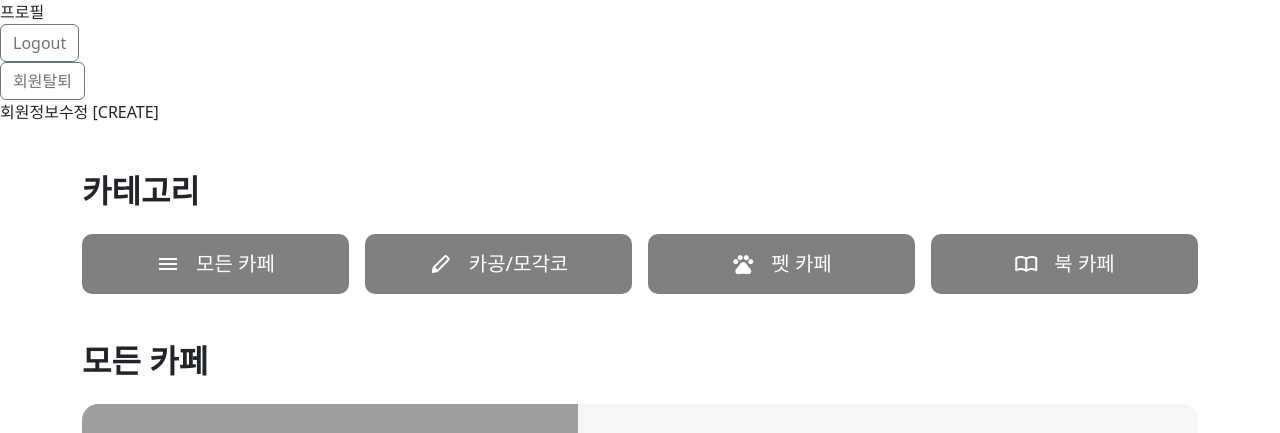
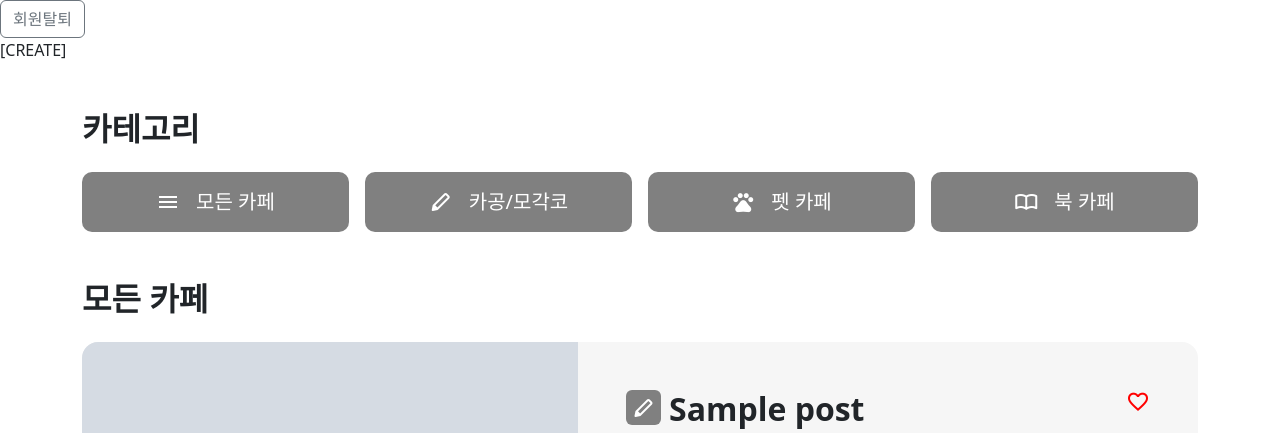
Before and after one commit to JeonggonCho/Today-Cafe, a Django app: page /posts/ in a window 1280 px wide. Shown: the part 120-553 px from the top of the page. Run offline with Django 3.2, Linux system fonts and the light colour scheme; a user stored in the database is signed in; tables that the repository leaves empty hold one stand-in row (values such as "Sample post"); grey boxes marked "Sample" are stand-in pictures; grey boxes are pictures that could not be loaded.

Commit message:
Docs posts/post, posts by jeonggon

```diff
--- a/posts/templates/posts/posts.html
+++ b/posts/templates/posts/posts.html
@@ -28,19 +28,10 @@
 </nav>
 
   {% if request.user.is_authenticated %}
-    <a href="{% url 'accounts:profile' user.username %}">프로필</a>
-    <form action="{% url 'accounts:logout' %}" method='POST'>
-      {% csrf_token %}
-      <input class="btn btn-outline-secondary text-center" type='submit' value='Logout'>
-    </form>
     <form action="{% url 'accounts:delete' %}" method='POST'>
       {% csrf_token %}
       <button type="submit" class="btn btn-outline-secondary" role="button">회원탈퇴</button>
     </form>
-    <a href="{% url 'accounts:update' %}">회원정보수정</a>
-  {% else %}
-    <a href="{% url 'accounts:login' %}">Login</a>
-    <a href="{% url 'accounts:signup' %}">Signup</a>
   {% endif %}
 
   <a href="{% url 'posts:create' %}">[CREATE]</a>
@@ -89,7 +80,7 @@
             <div class="posts--cate_form d-flex mb-5">
               <!-- 카테고리 카페 이미지 -->
               <div class="posts--cate_img_form">
-                <img src="https://www.jeongdong.or.kr/static/portal/img/HKPU_04_04_pic1.jpg" alt="">
+                <img src="{{ post.image.url }}" alt="">
               </div>
               <div class="w-100 h-100">
                 <!-- 카테고리 카페 이름 -->
@@ -98,9 +89,9 @@
                     <a href='{% url 'posts:post' post.pk %}'>
                     <div class="d-flex gap-2">
                       <div class="posts--cate_form_icon d-flex justify-content-center align-items-center"><span class="material-symbols-outlined">stylus</span></div>
-                      <h2><strong>스터디 카페</strong></h2>
+                      <h2><strong>{{ post.title }}</strong></h2>
                     </div>
-                    <div class="mb-5"><strong>주소 |</strong> 서울 종로구 북촌로 6-3 1층</div>
+                    <div class="mb-5"><strong>주소 |</strong> {{ post.address }}</div>
 
                       {% if posts %}
                         {% for post in posts %}
--- a/posts/views.py
+++ b/posts/views.py
@@ -9,6 +9,7 @@ from django.db.models import Q
 
 # Create your views here.
 def posts(request):
+    reviews = Review.objects.filter()
     posts = Post.objects.order_by('-pk')
     page = request.GET.get('page', '1')
     per_page = 5
@@ -29,7 +30,7 @@ EMOTIONS = [
 
 def post(request, post_pk):
     post = Post.objects.get(pk=post_pk)
-    reviews = Review.objects.filter(post_id=post_pk).order_by('-create_at')
+    reviews = Review.objects.filter(post_id=post_pk).order_by('-created_at')
     context = {
         'post': post,
         'reviews': reviews,
```
Also changed, not shown: posts/forms.py (+16 -11 lines), posts/templates/posts/post.html (+5 -5 lines), accounts/migrations/0001_initial.py, posts/migrations/0001_initial.py.
